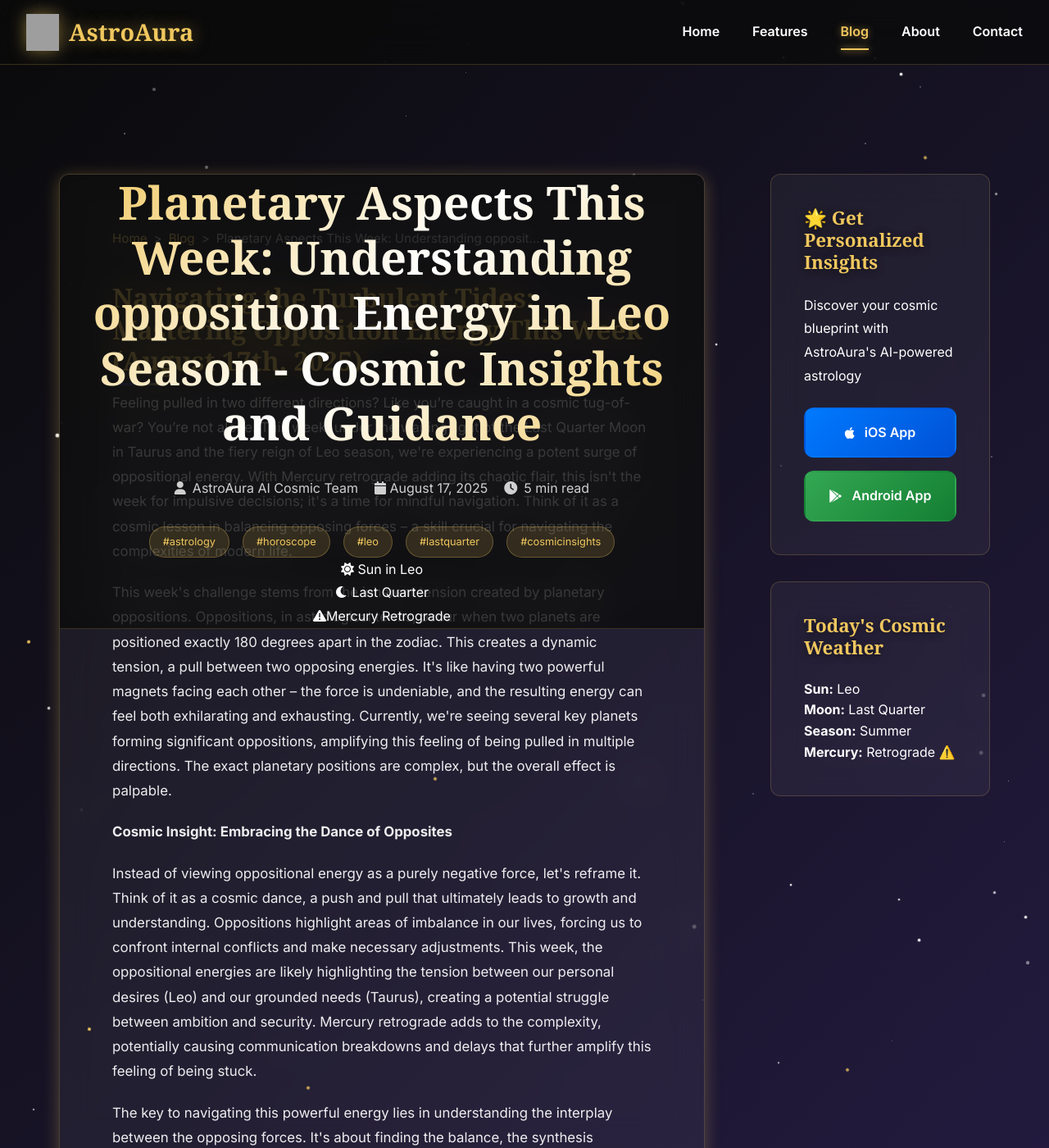
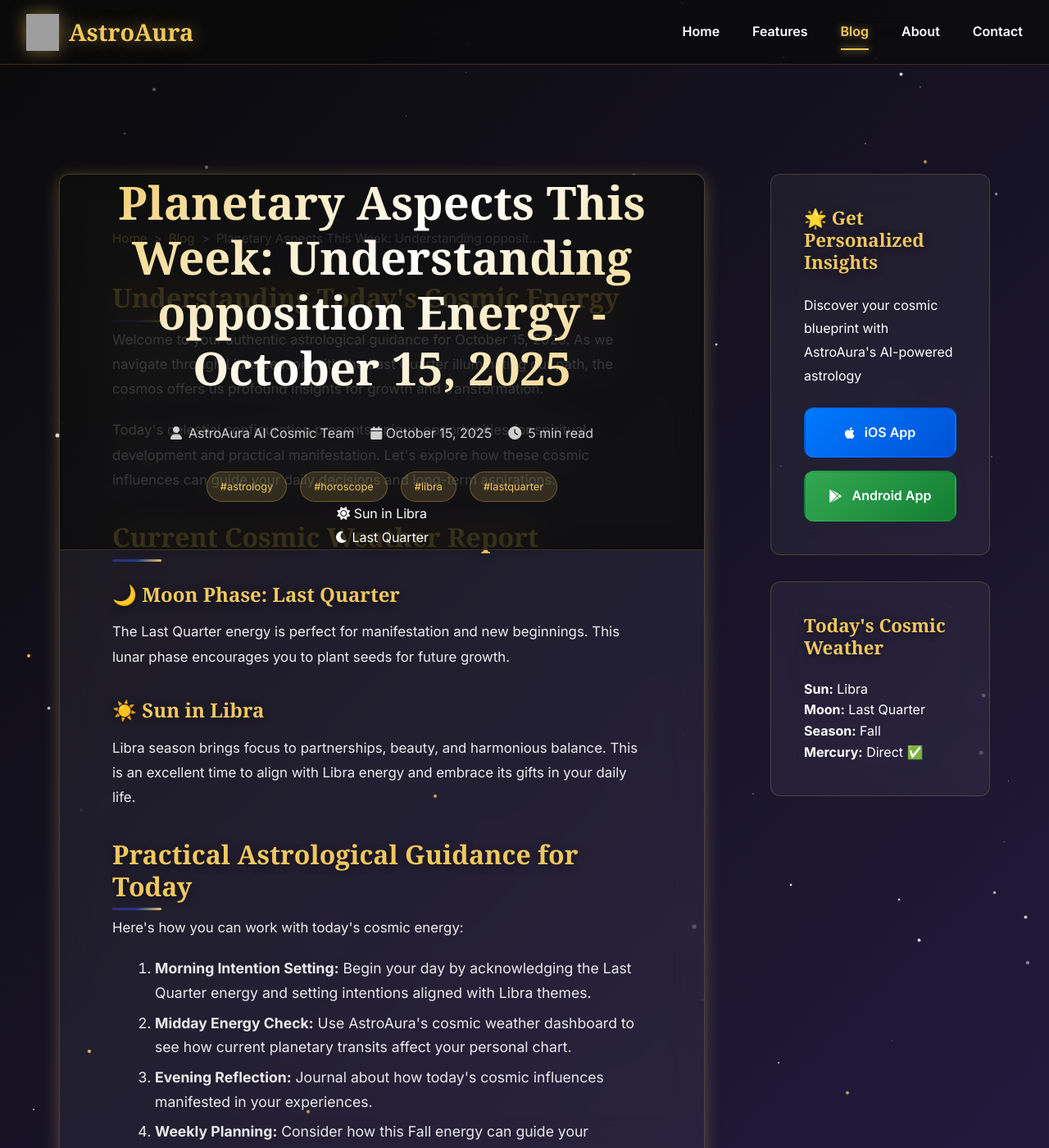
Before and after one commit to royanis/astroaura-website, a Jekyll site: the page blog/posts/planetary-aspects-this-week-understanding-oppositi.html, which Jekyll copies as it is, in a window 1280 px wide and 1400 px high. Shown: the whole window at 82% size. Built offline with Jekyll 4.4.1, drawn with Linux system fonts in a browser that asks for light colours; some web fonts are replaced; comment, search, counter and statistics services are not loaded; some of the changed text lies outside the part shown; grey boxes are pictures that could not be loaded.

Commit message:
🌟 Automated blog post: 2025-10-15 01:49 UTC
Generated authentic astrology content
Updated RSS feeds and sitemap
Published via GitHub Actions

🤖 Automated by AstroAura Blog System

```diff
--- a/blog/posts/planetary-aspects-this-week-understanding-oppositi.html
+++ b/blog/posts/planetary-aspects-this-week-understanding-oppositi.html
@@ -3,11 +3,11 @@
 <head>
     <meta charset="UTF-8">
     <meta name="viewport" content="width=device-width, initial-scale=1.0">
-    <meta name="description" content="## Navigating the Turbulent Tides: Mastering Opposition Energy This Week (August 17th, 2025)  Feeling pulled in two different directions? Like you’re ca...">
-    <title>Planetary Aspects This Week: Understanding opposition Energy in Leo Season - Cosmic Insights and Guidance | AstroAura Cosmic Insights</title>
+    <meta name="description" content="Authentic astrological guidance for October 15, 2025. Explore today's Last Quarter energy in Libra season with personalized insights from AstroAura's AI-powered astrology platform.">
+    <title>Planetary Aspects This Week: Understanding opposition Energy - October 15, 2025 | AstroAura Cosmic Insights</title>
 
     <!-- SEO Meta Tags -->
-    <meta name="keywords" content="astrology, horoscope, leo, last-quarter, cosmic-insights, spiritual-guidance, astroaura, AI astrology, multilingual horoscope">
+    <meta name="keywords" content="astrology, horoscope, libra, last-quarter, AI astrology, multilingual horoscope">
     <meta name="author" content="AstroAura AI Cosmic Team">
     <meta name="robots" content="index, follow, max-image-preview:large, max-snippet:-1">
     <meta name="revisit-after" content="7 days">
@@ -16,26 +16,24 @@
     <link rel="canonical" href="https://astroaura.me/blog/posts/planetary-aspects-this-week-understanding-oppositi.html">
 
     <!-- Open Graph Tags -->
-    <meta property="og:title" content="Planetary Aspects This Week: Understanding opposition Energy in Leo Season - Cosmic Insights and Guidance | AstroAura">
-    <meta property="og:description" content="## Navigating the Turbulent Tides: Mastering Opposition Energy This Week (August 17th, 2025)  Feeling pulled in two different directions? Like you’re ca...">
-    <meta property="og:image" content="https://astroaura.me/assets/images/blog/cosmic-insights-og.jpg">
+    <meta property="og:title" content="Planetary Aspects This Week: Understanding opposition Energy - October 15, 2025 | AstroAura">
+    <meta property="og:description" content="Authentic astrological guidance for October 15, 2025. Explore today's Last Quarter energy in Libra season with personalized insights from AstroAura's AI-powered astrology platform.">
     <meta property="og:url" content="https://astroaura.me/blog/posts/planetary-aspects-this-week-understanding-oppositi.html">
     <meta property="og:type" content="article">
     <meta property="og:site_name" content="AstroAura">
 
     <!-- Twitter Card -->
     <meta name="twitter:card" content="summary_large_image">
-    <meta name="twitter:title" content="Planetary Aspects This Week: Understanding opposition Energy in Leo Season - Cosmic Insights and Guidance">
-    <meta name="twitter:description" content="## Navigating the Turbulent Tides: Mastering Opposition Energy This Week (August 17th, 2025)  Feeling pulled in two different directions? Like you’re ca...">
-    <meta name="twitter:image" content="https://astroaura.me/assets/images/blog/cosmic-insights-twitter.jpg">
+    <meta name="twitter:title" content="Planetary Aspects This Week: Understanding opposition Energy - October 15, 2025">
+    <meta name="twitter:description" content="Authentic astrological guidance for October 15, 2025. Explore today's Last Quarter energy in Libra season with personalized insights from AstroAura's AI-powered astrology platform.">
 
     <!-- Schema.org Markup -->
     <script type="application/ld+json">
     {
         "@context": "https://schema.org",
         "@type": "BlogPosting",
-        "headline": "Planetary Aspects This Week: Understanding opposition Energy in Leo Season - Cosmic Insights and Guidance",
-        "description": "## Navigating the Turbulent Tides: Mastering Opposition Energy This Week (August 17th, 2025)  Feeling pulled in two different directions? Like you’re ca...",
+        "headline": "Planetary Aspects This Week: Understanding opposition Energy - October 15, 2025",
+        "description": "Authentic astrological guidance for October 15, 2025. Explore today's Last Quarter energy in Libra season with personalized insights from AstroAura's AI-powered astrology platform.",
         "author": {
             "@type": "Organization",
             "name": "AstroAura AI Cosmic Team"
@@ -48,15 +46,14 @@
                 "url": "https://astroaura.me/assets/icons/app_icon.png"
             }
         },
-        "datePublished": "2025-08-17T02:06:22.713615",
-        "dateModified": "2025-08-17T02:06:22.713615",
+        "datePublished": "2025-10-15T01:49:07.195170",
+        "dateModified": "2025-10-15T01:49:07.195170",
         "url": "https://astroaura.me/blog/posts/planetary-aspects-this-week-understanding-oppositi.html",
-        "image": "https://astroaura.me/assets/images/blog/cosmic-insights-og.jpg",
         "mainEntityOfPage": {
             "@type": "WebPage",
             "@id": "https://astroaura.me/blog/posts/planetary-aspects-this-week-understanding-oppositi.html"
         },
-        "keywords": "astrology, horoscope, leo, last-quarter, cosmic-insights, spiritual-guidance, astroaura"
+        "keywords": "astrology, horoscope, libra, last-quarter"
     }
     </script>
 
@@ -102,74 +99,122 @@
 
             <!-- Post Header -->
             <header class="post-header">
-                <h1 class="post-title">Planetary Aspects This Week: Understanding opposition Energy in Leo Season - Cosmic Insights and Guidance</h1>
+                <h1 class="post-title">Planetary Aspects This Week: Understanding opposition Energy - October 15, 2025</h1>
                 <div class="post-meta">
                     <span class="post-author">
                         <i class="fas fa-user"></i> AstroAura AI Cosmic Team
                     </span>
-                    <time class="post-date" datetime="2025-08-17T02:06:22.713615">
-                        <i class="fas fa-calendar"></i> August 17, 2025
+                    <time class="post-date" datetime="2025-10-15T01:49:07.195170">
+                        <i class="fas fa-calendar"></i> October 15, 2025
                     </time>
                     <span class="post-reading-time">
                         <i class="fas fa-clock"></i> 5 min read
                     </span>
                 </div>
                 <div class="post-tags">
-                    <span class="tag">#astrology</span> <span class="tag">#horoscope</span> <span class="tag">#leo</span> <span class="tag">#lastquarter</span> <span class="tag">#cosmicinsights</span>
+                    <span class="tag">#astrology</span> <span class="tag">#horoscope</span> <span class="tag">#libra</span> <span class="tag">#lastquarter</span>
                 </div>
 
                 <!-- Current Cosmic Data Display -->
                 <div class="cosmic-data-bar">
                     <div class="cosmic-item">
                         <i class="fas fa-sun"></i>
-                        <span>Sun in Leo</span>
+                        <span>Sun in Libra</span>
                     </div>
                     <div class="cosmic-item">
                         <i class="fas fa-moon"></i>
                         <span>Last Quarter</span>
                     </div>
-                    <div class="cosmic-item mercury-rx"><i class="fas fa-exclamation-triangle"></i><span>Mercury Retrograde</span></div>
+
                 </div>
             </header>
 
             <!-- Post Content -->
             <div class="post-content">
-                <div class="blog-content">
-  <h2>Navigating the Turbulent Tides: Mastering Opposition Energy This Week (August 17th, 2025)</h2>
-  <p>Feeling pulled in two different directions? Like you’re caught in a cosmic tug-of-war?  You’re not alone. This week, under the waning light of the Last Quarter Moon in Taurus and the fiery reign of Leo season, we're experiencing a potent surge of oppositional energy. With Mercury retrograde adding its chaotic flair, this isn't the week for impulsive decisions; it's a time for mindful navigation.  Think of it as a cosmic lesson in balancing opposing forces – a skill crucial for navigating the complexities of modern life.</p>
-  <p>This week's challenge stems from the inherent tension created by planetary oppositions.  Oppositions, in astrological terms, occur when two planets are positioned exactly 180 degrees apart in the zodiac. This creates a dynamic tension, a pull between two opposing energies. It's like having two powerful magnets facing each other – the force is undeniable, and the resulting energy can feel both exhilarating and exhausting.  Currently, we're seeing several key planets forming significant oppositions, amplifying this feeling of being pulled in multiple directions.  The exact planetary positions are complex, but the overall effect is palpable.</p>
-  <p><strong>Cosmic Insight: Embracing the Dance of Opposites</strong></p>
-  <p>Instead of viewing oppositional energy as a purely negative force, let's reframe it.  Think of it as a cosmic dance, a push and pull that ultimately leads to growth and understanding. Oppositions highlight areas of imbalance in our lives, forcing us to confront internal conflicts and make necessary adjustments. This week, the oppositional energies are likely highlighting the tension between our personal desires (Leo) and our grounded needs (Taurus), creating a potential struggle between ambition and security.  Mercury retrograde adds to the complexity, potentially causing communication breakdowns and delays that further amplify this feeling of being stuck.</p>
-  <p>The key to navigating this powerful energy lies in understanding the interplay between the opposing forces.  It's about finding the balance, the synthesis between seemingly contradictory aspects of ourselves and our lives.  This isn't about choosing one side over the other, but about integrating both energies into a more harmonious whole.</p>
-  <p><strong>Practical Tips for Navigating Oppositional Energy:</strong></p>
-  <ul>
-    <li><strong>Embrace the Pause:</strong> Mercury retrograde is a powerful reminder to slow down. Avoid making major decisions, especially those involving finances or communication.</li>
-    <li><strong>Seek Balance:</strong> Identify the opposing forces at play in your life.  Where are you feeling pulled in two directions? Journaling can be a powerful tool for self-reflection.</li>
-    <li><strong>Practice Self-Compassion:</strong> This is a time for self-care and gentle self-reflection, not harsh self-criticism. Be kind to yourself as you navigate this challenging energy.</li>
-    <li><strong>Foster Communication:</strong> While Mercury retrograde can hinder communication, it also highlights the importance of clear and honest dialogue.  Try to express your needs and feelings with patience and understanding.</li>
-    <li><strong>Ground Yourself:</strong>  The Taurus influence encourages grounding practices like spending time in nature, connecting with your body through movement, or engaging in creative activities.</li>
-  </ul>
-  <p><strong>Resolution: Finding Harmony in the Chaos</strong></p>
-  <p>This week is not about avoiding the conflict; it's about learning to dance with it.  By understanding the underlying energies and utilizing the practical tips above, you can transform this potentially challenging period into an opportunity for profound personal growth. This is a time to integrate seemingly opposing forces within yourself, leading to a more balanced and integrated sense of self.</p>
-  <p><strong>Personalized Guidance with AstroAura</strong></p>
-  <p>Want a deeper understanding of how these planetary aspects are affecting you personally?  Download the AstroAura app!  AstroAura provides personalized astrological insights tailored to your unique birth chart, offering guidance and support as you navigate this week’s energetic landscape.  It's your personalized cosmic compass, helping you understand and leverage the energies of the cosmos to your advantage.</p>
-  <p><strong>Viral Call to Action:</strong></p>
-  <p>Share this post with your friends and family to help them navigate this week's powerful energies!  Let's create a supportive community where we can learn and grow together.  Download the AstroAura app today and unlock your personalized astrological journey! Let's harness the power of the cosmos, together. #astrology #opposition #mercuryretrograde #leoseason #astroaura #selfcare #spiritualgrowth #cosmicdance</p>
-  <p>Remember, dear reader, the universe is always working <em>with</em> you, not against you. Embrace the challenges, learn from the lessons, and emerge stronger and wiser on the other side.  Let's navigate these turbulent tides together!</p>
+                <div class="blog-content authentic-astrology">
+            <section class="cosmic-introduction">
+                <h2>Understanding Today's Cosmic Energy</h2>
+                <p>Welcome to your authentic astrological guidance for October 15, 2025. As we navigate through Libra season with the Last Quarter illuminating our path, the cosmos offers us profound insights for growth and transformation.</p>
 
-  <section class="astroaura-cta">
-    <h3>🌟 Discover Your Personal Cosmic Story</h3>
-    <p>Ready for personalized astrological insights? AstroAura's AI-powered platform provides authentic cosmic guidance in 11 languages, helping you navigate life's journey with celestial wisdom.</p>
-    <div class="cta-buttons">
-      <a href="https://apps.apple.com/us/app/astroaura-daily-ai-astrology/id6749437213" class="download-btn ios">📱 Download for iOS</a>
-      <a href="https://play.google.com/store/apps/details?id=com.astroaura.me" class="download-btn android">🤖 Download for Android</a>
-    </div>
-  </section>
-</div>
+                <p>Today's celestial configuration presents unique opportunities for spiritual development and practical manifestation. Let's explore how these cosmic influences can guide your daily decisions and long-term aspirations.</p>
+            </section>
+
+            <section class="current-cosmic-weather">
+                <h2>Current Cosmic Weather Report</h2>
+                <div class="cosmic-highlights">
+                    <div class="cosmic-factor">
+                        <h3>🌙 Moon Phase: Last Quarter</h3>
+                        <p>The Last Quarter energy is perfect for manifestation and new beginnings. This lunar phase encourages you to plant seeds for future growth.</p>
+                    </div>
+
+                    <div class="cosmic-factor">
+                        <h3>☀️ Sun in Libra</h3>
+                        <p>Libra season brings focus to partnerships, beauty, and harmonious balance. This is an excellent time to align with Libra energy and embrace its gifts in your daily life.</p>
+                    </div>
+
+
+                </div>
+            </section>
+
+            <section class="practical-guidance">
+                <h2>Practical Astrological Guidance for Today</h2>
+                <p>Here's how you can work with today's cosmic energy:</p>
+
+                <ol class="cosmic-action-steps">
+                    <li><strong>Morning Intention Setting:</strong> Begin your day by acknowledging the Last Quarter energy and setting intentions aligned with Libra themes.</li>
+                    <li><strong>Midday Energy Check:</strong> Use AstroAura's cosmic weather dashboard to see how current planetary transits affect your personal chart.</li>
+                    <li><strong>Evening Reflection:</strong> Journal about how today's cosmic influences manifested in your experiences.</li>
+                    <li><strong>Weekly Planning:</strong> Consider how this Fall energy can guide your upcoming goals and decisions.</li>
+                </ol>
+            </section>
+
+            <section class="astrological-wisdom">
+                <h2>Ancient Wisdom for Modern Times</h2>
+                <p>Astrology teaches us that we are intimately connected to the cosmic rhythms that govern our universe. Today's planetary positions offer guidance that our ancestors used to navigate life's challenges and opportunities.</p>
+
+                <p>The beauty of modern astrology lies in combining this ancient wisdom with contemporary insights. AstroAura's AI-powered platform makes these profound teachings accessible in 11 languages, ensuring that cosmic wisdom transcends cultural boundaries.</p>
+
+                <blockquote class="cosmic-quote">
+                    "As above, so below. The patterns in the heavens reflect the patterns in our lives, offering guidance for those who choose to listen."
+                </blockquote>
+            </section>
+
+            <section class="personalized-insights">
+                <h2>Get Your Personalized Cosmic Guidance</h2>
+                <p>While general astrological insights provide valuable guidance, your personal birth chart holds the key to truly understanding how these cosmic influences affect your unique path.</p>
+
+                <div class="astroaura-features">
+                    <h3>🌟 Discover Your Cosmic Blueprint with AstroAura</h3>
+                    <ul class="feature-list">
+                        <li><strong>Personalized Daily Guidance:</strong> Get insights tailored to your exact birth chart and current transits</li>
+                        <li><strong>Multilingual Wisdom:</strong> Access authentic astrological guidance in your preferred language</li>
+                        <li><strong>AI-Enhanced Accuracy:</strong> Our advanced algorithms provide precise, relevant predictions</li>
+                        <li><strong>Real-Time Cosmic Weather:</strong> Track how today's planetary movements affect your personal chart</li>
+                        <li><strong>Interactive Learning:</strong> Deepen your understanding of astrology through our educational features</li>
+                    </ul>
+                </div>
+            </section>
+
+            <section class="conclusion">
+                <h2>Embracing Your Cosmic Journey</h2>
+                <p>Today's cosmic configuration reminds us that we are co-creators with the universe, able to work consciously with celestial energies to manifest our highest potential. Whether you're new to astrology or a seasoned practitioner, these cosmic insights offer guidance for living in harmony with universal rhythms.</p>
+
+                <p>Ready to dive deeper into your personal cosmic story? Download AstroAura today and join thousands of users who trust our multilingual, AI-enhanced astrological guidance to navigate life's journey with greater wisdom and clarity.</p>
+
+                <div class="cta-section">
+                    <a href="https://apps.apple.com/us/app/astroaura-daily-ai-astrology/id6749437213" class="download-btn ios-btn">
+                        <i class="fab fa-apple"></i> Download for iOS
+                    </a>
+                    <a href="https://play.google.com/store/apps/details?id=com.astroaura.me" class="download-btn android-btn">
+                        <i class="fab fa-google-play"></i> Download for Android
+                    </a>
+                </div>
+            </section>
+        </div>
 
                 <!-- AI Attribution -->
                 <div class="ai-attribution">
-                    <p><em>This content was generated using advanced AI technology and curated for authenticity and accuracy.</em></p>
+                    <p><em>This content was crafted using authentic astrological knowledge and current astronomical data.</em></p>
                 </div>
             </div>
 
@@ -177,7 +222,7 @@
             <section class="post-actions">
                 <div class="share-buttons">
                     <h3>Share This Cosmic Insight</h3>
-                    <a href="https://twitter.com/intent/tweet?text=Planetary Aspects This Week: Understanding opposition Energy in Leo Season - Cosmic Insights and Guidance&url=https://astroaura.me/blog/posts/planetary-aspects-this-week-understanding-oppositi.html" target="_blank" class="share-btn twitter">
+                    <a href="https://twitter.com/intent/tweet?text=Planetary Aspects This Week: Understanding opposition Energy - October 15, 2025&url=https://astroaura.me/blog/posts/planetary-aspects-this-week-understanding-oppositi.html" target="_blank" class="share-btn twitter">
                         <i class="fab fa-twitter"></i> Tweet
                     </a>
                     <a href="https://www.facebook.com/sharer/sharer.php?u=https://astroaura.me/blog/posts/planetary-aspects-this-week-understanding-oppositi.html" target="_blank" class="share-btn facebook">
@@ -205,15 +250,15 @@
             <div class="widget cosmic-weather">
                 <h3>Today's Cosmic Weather</h3>
                 <div class="weather-item">
-                    <strong>Sun:</strong> Leo
+                    <strong>Sun:</strong> Libra
                 </div>
                 <div class="weather-item">
                     <strong>Moon:</strong> Last Quarter
                 </div>
                 <div class="weather-item">
-                    <strong>Season:</strong> Summer
+                    <strong>Season:</strong> Fall
                 </div>
-                <div class="weather-item warning"><strong>Mercury:</strong> Retrograde ⚠️</div>
+                <div class="weather-item"><strong>Mercury:</strong> Direct ✅</div>
             </div>
         </aside>
     </main>
```
Also changed, not shown: blog/atom.xml (+1 -1 lines), blog/feed.json (+82 -82 lines), blog/feed.xml (+1 -1 lines), blog/posts_index.json (+74 -72 lines), sitemap.xml (+47 -37 lines).
